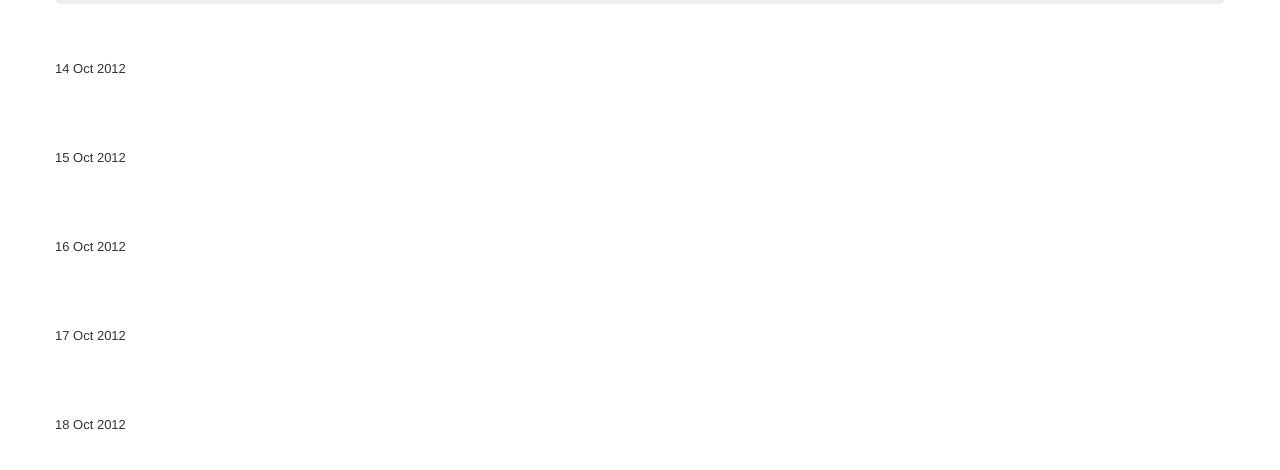
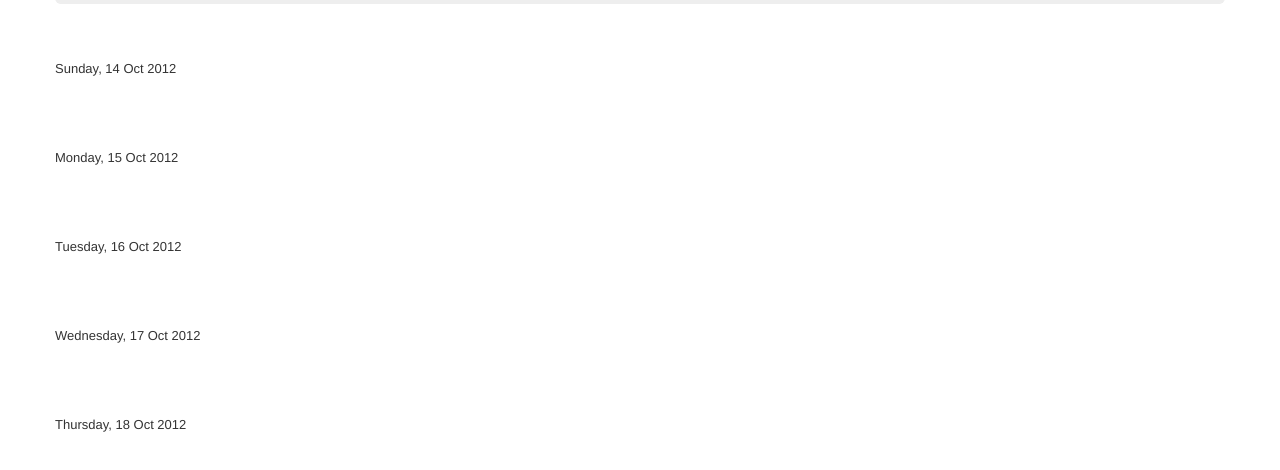
Before and after one commit to gadamc/dmworkshop, a plain HTML site: page _attachments/agenda.html in a window 1280 px wide. Shown: the part 206-676 px from the top of the page. Drawn offline with Linux system fonts and the light colour scheme; no server answers.

Commit message:
adding day names to agenda

```diff
--- a/_attachments/agenda.html
+++ b/_attachments/agenda.html
@@ -51,7 +51,7 @@
 
         <br><br>
 
-        <p>14 Oct 2012</p>
+        <p>Sunday, 14 Oct 2012</p>
         <table class="table table-condensed" id="2012-10-14">
           <thead>
             <tr>
@@ -68,7 +68,7 @@
 
         <br><br>
 
-        <p>15 Oct 2012</p>
+        <p>Monday, 15 Oct 2012</p>
         <table class="table table-condensed" id="2012-10-15">
           <thead>
             <tr>
@@ -85,7 +85,7 @@
 
         <br><br>
 
-        <p>16 Oct 2012</p>
+        <p>Tuesday, 16 Oct 2012</p>
         <table class="table table-condensed" id="2012-10-16">
           <thead>
             <tr>
@@ -102,7 +102,7 @@
 
         <br><br>
 
-        <p>17 Oct 2012</p>
+        <p>Wednesday, 17 Oct 2012</p>
         <table class="table table-condensed" id="2012-10-17">
           <thead>
             <tr>
@@ -119,7 +119,7 @@
         <br><br>
 
 
-        <p>18 Oct 2012</p>
+        <p>Thursday, 18 Oct 2012</p>
         <table class="table table-condensed" id="2012-10-18">
           <thead>
             <tr>
```
